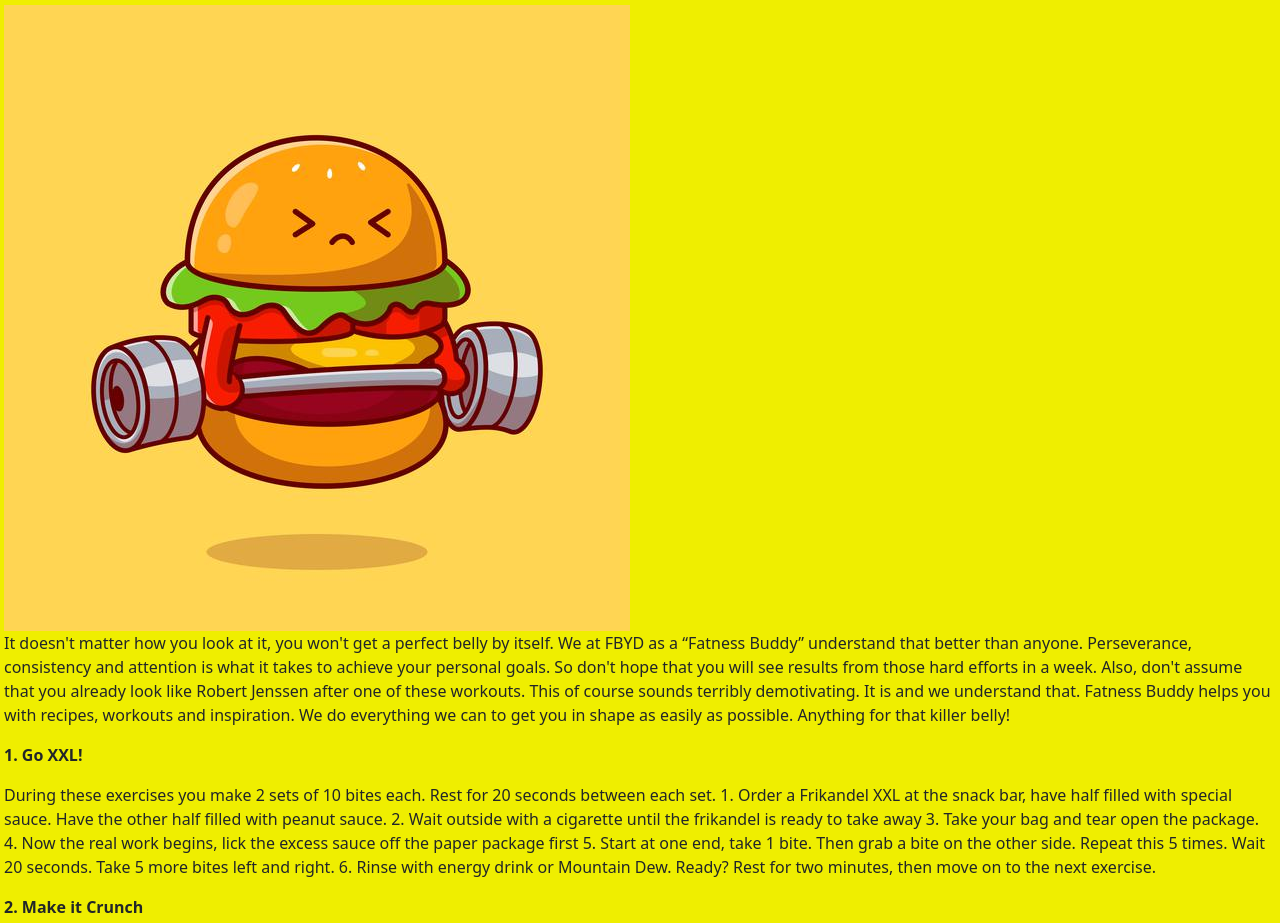
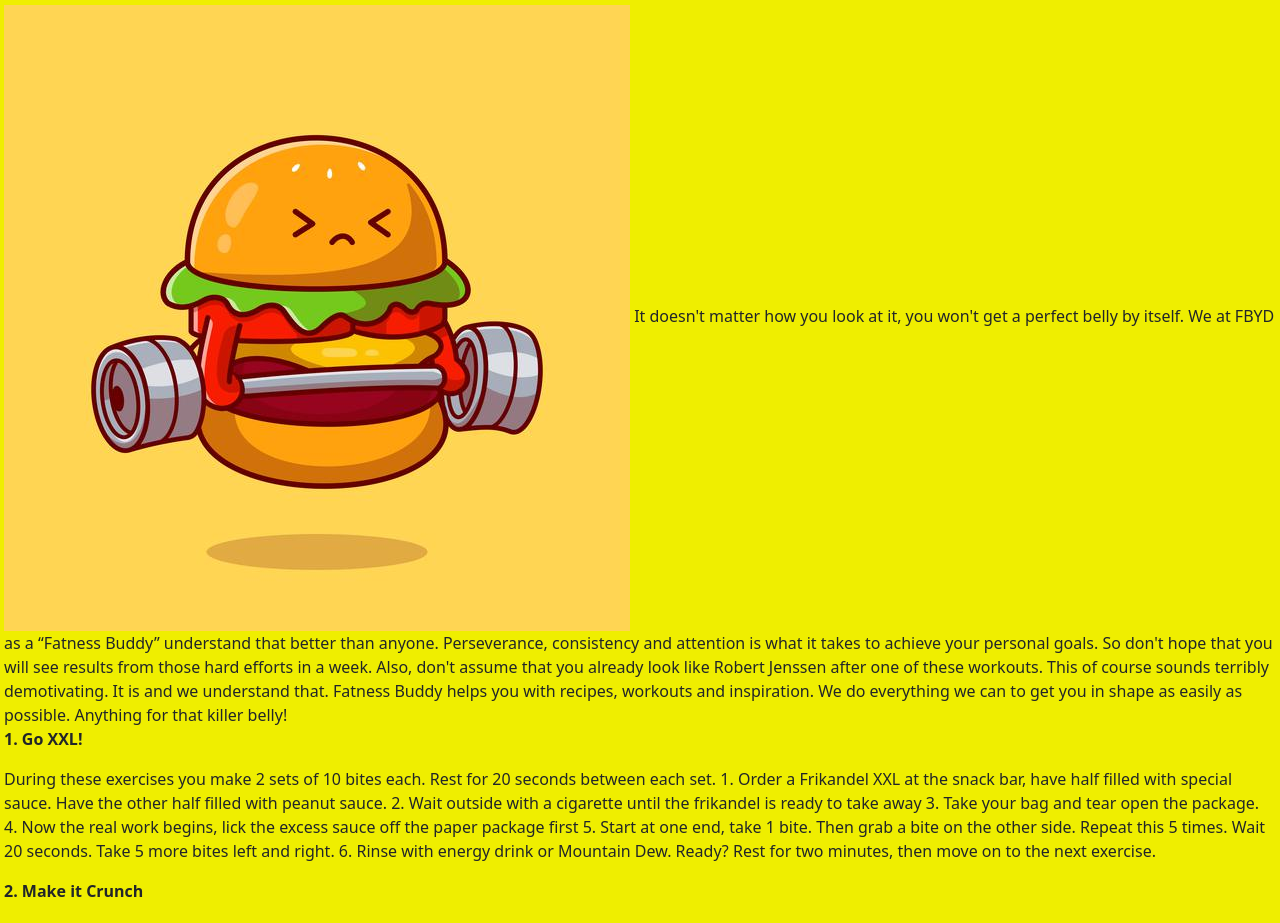
Before and after one commit to 140757/FBYD, a plain HTML site: page blog.html in a window 1280 px wide. Shown: the part 141-1064 px from the top of the page. Drawn offline with Linux system fonts and the light colour scheme.

```diff
--- a/blog.html
+++ b/blog.html
@@ -36,9 +36,9 @@
   <h1> Snack Workout Five Ways </h1>
   <h5>- Effective exercises to train your belly’s flexibility!</h5>
   <img class="burgerworkout" src="images/burger-workingout.jpeg">
-  <p><italic>It doesn't matter how you look at it, you won't get a perfect belly by itself. We at FBYD as a “Fatness Buddy” understand that better than anyone. Perseverance, consistency and attention is what it takes to achieve your personal goals. So don't hope that you will see results from those hard efforts in a week. Also, don't assume that you already look like Robert Jenssen after one of these workouts. This of course sounds terribly demotivating. It is and we understand that.
-Fatness Buddy helps you with recipes, workouts and inspiration. We do everything we can to get you in shape as easily as possible. Anything for that killer belly!</italic>
-</p>
+  <italic>It doesn't matter how you look at it, you won't get a perfect belly by itself. We at FBYD as a “Fatness Buddy” understand that better than anyone. Perseverance, consistency and attention is what it takes to achieve your personal goals. So don't hope that you will see results from those hard efforts in a week. Also, don't assume that you already look like Robert Jenssen after one of these workouts. This of course sounds terribly demotivating. It is and we understand that.
+Fatness Buddy helps you with recipes, workouts and inspiration. We do everything we can to get you in shape as easily as possible. Anything for that killer belly!
+</italic>
 <p> <strong>1. Go XXL!</strong>
 
 <p>During these exercises you make 2 sets of 10 bites each. Rest for 20 seconds between each set.
```
